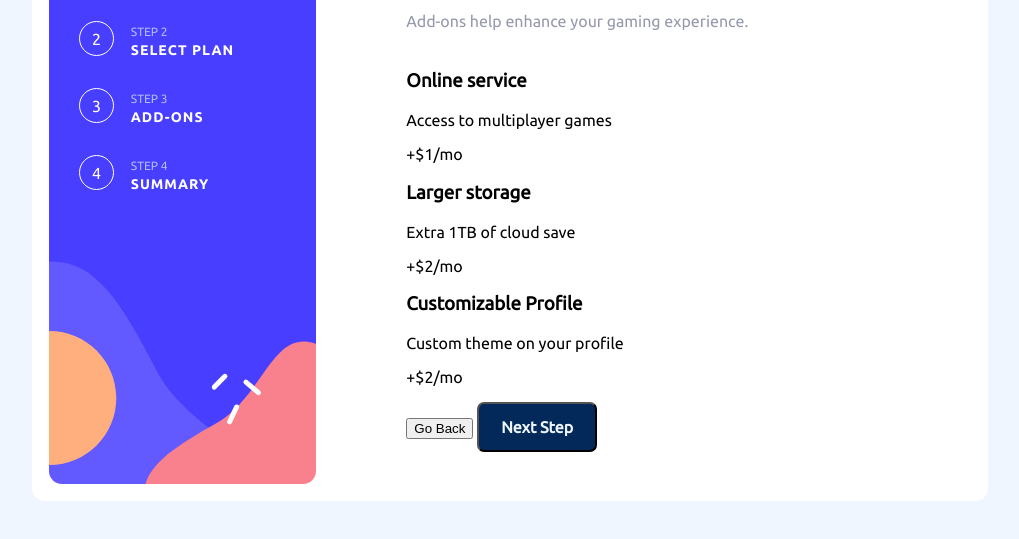
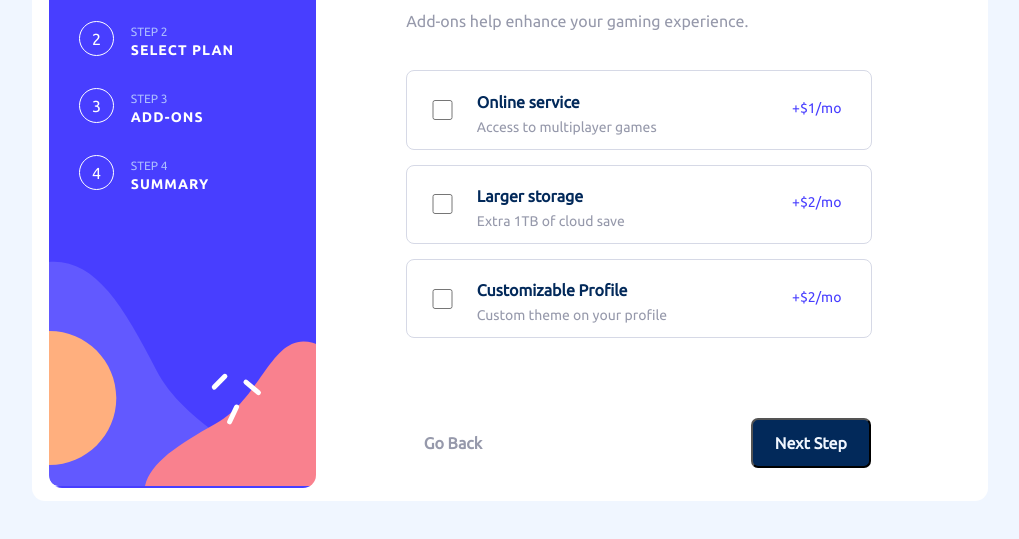
Before and after one commit to CommandersServant/multi-step-form-main, a plain HTML site: page index.html in a window 1280 px wide. Shown: the part 199-738 px from the top of the page, without its empty margins (130-1149 px from the left). Drawn offline with Linux system fonts and the light colour scheme.

Commit message:
styles third step

```diff
--- a/index.html
+++ b/index.html
@@ -131,31 +131,42 @@
           <h1 class="form-header">Pick add-ons</h1>
           <p class="form-description">Add-ons help enhance your gaming experience.</p>
 
+          <div class="add-ons">
             <div class="add-on">
+              <input type="checkbox" name="online-service" id="online-service">
               <div>
-              <h3>Online service</h3>
-              <p>Access to multiplayer games</p>
+                <h4 class="add-on-name">Online service</h4>
+                <p class="add-on-description">Access to multiplayer games</p>
               </div>
               <p class="add-on-price">+$1/mo</p>
             </div>
 
             <div class="add-on">
+              <input type="checkbox" name="larger-storage" id="larger-storage">
               <div>
-              <h3>Larger storage</h3>
-              <p>Extra 1TB of cloud save</p>
+                <h4 class="add-on-name">Larger storage</h4>
+                <p class="add-on-description">Extra 1TB of cloud save</p>
               </div>
               <p class="add-on-price">+$2/mo</p>
             </div>
 
             <div class="add-on">
+              <input type="checkbox" name="customizable-profile" id="customizable-profile">
               <div>
-              <h3>Customizable Profile</h3>
-              <p>Custom theme on your profile</p>
+                <h4 class="add-on-name">Customizable Profile</h4>
+                <p class="add-on-description">Custom theme on your profile</p>
               </div>
               <p class="add-on-price">+$2/mo</p>
             </div>
-          <button>Go Back</button>
-          <button class="next-button">Next Step</button>
+          </div>
+
+          <div class="button-container">
+            <button class="second-step-back-button back-button">Go Back</button>
+            <div></div>
+            <button class="second-step-next-button next-button">Next Step</button>
+          </div>
+
+
         </div>
 
         <!-- Step 3 end -->
--- a/public/style.css
+++ b/public/style.css
@@ -156,7 +156,7 @@ body {
 
 .button-container {
   display: grid;
-  grid-template-columns: 20% 56% 24%;
+  grid-template-columns: 20% 54% 26%;
 }
 
 .plan-selection-container {
@@ -213,6 +213,42 @@ body {
 .pick-add-ons-container {
   display: block;
   height: 100%;
+}
+
+.add-ons {
+  margin-bottom: 80px;
+}
+
+.add-on {
+  display: grid;
+  grid-template-columns: 15% 68% 17%;
+  align-items: center;
+  border: 1px solid;
+  border-color: hsl(229, 24%, 87%);
+  border-radius: 8px;
+  box-sizing: border-box;
+  margin-bottom: 15px;
+}
+
+#online-service, #larger-storage, #customizable-profile {
+  height: 20px;
+}
+
+.add-on-name {
+  color: hsl(213, 96%, 18%);
+  margin-bottom: 8px;
+}
+
+.add-on-description {
+  margin-top: 0;
+  font-size: 14px;
+  color: hsl(231, 11%, 63%);
+}
+
+.add-on-price {
+  color:  hsl(243, 100%, 62%);
+  font-size: 14px;
+  height: 20px;
 }
 
 .finishing-up-container {
```
Lines whose indentation alone changed are shown as unchanged.
